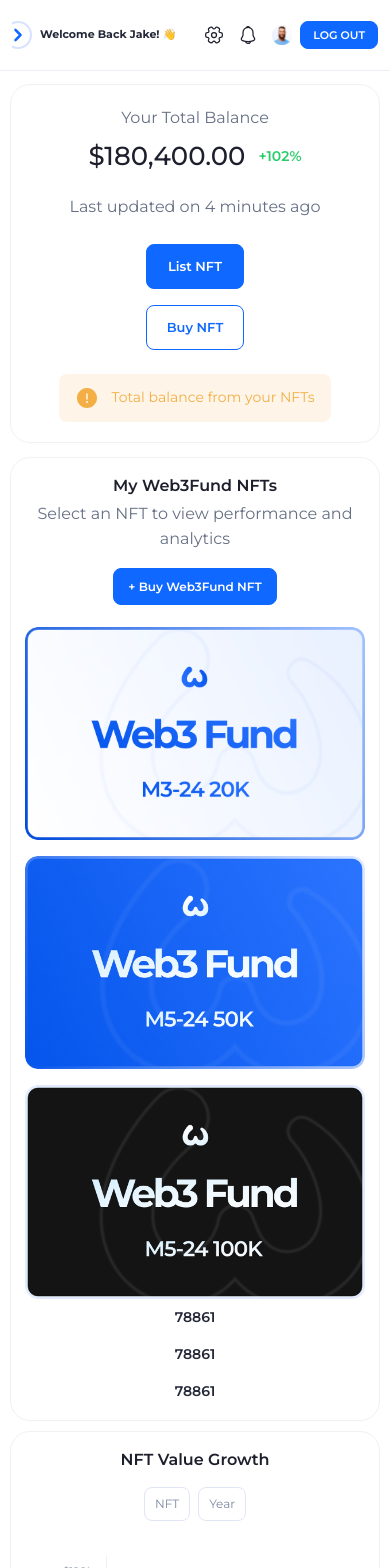
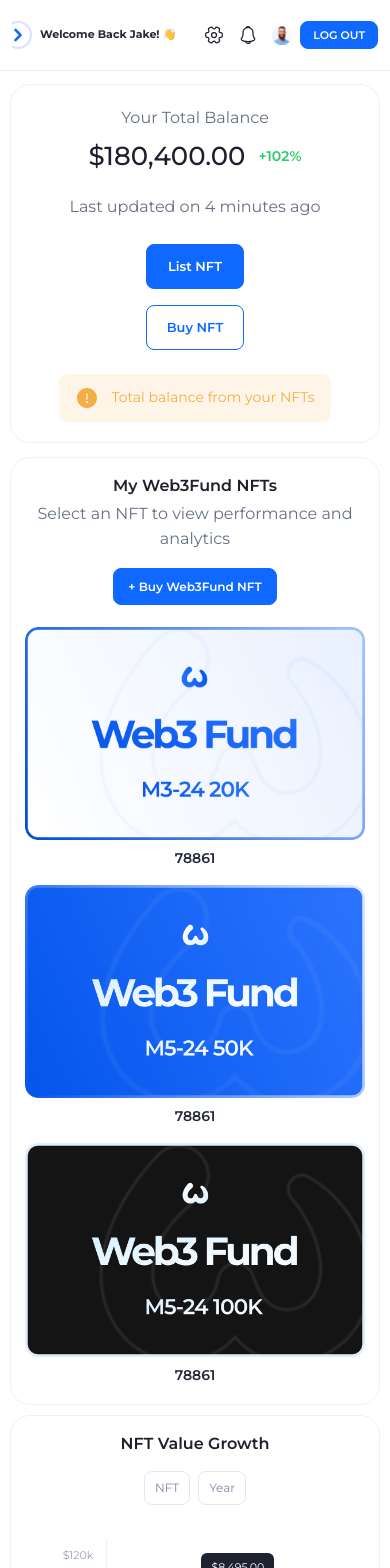
Before and after one commit to Javariazafar293/my-react-app, a React (Vite) app: page / in a window 390 px wide. Shown: the top 1568 px of the page. Built offline with nearby package versions, Linux system fonts and the light colour scheme.

Commit message:
first commit

```diff
--- a/src/Components/OverviewSection.jsx
+++ b/src/Components/OverviewSection.jsx
@@ -73,15 +73,18 @@ function OverviewSection() {
   </div>
 
   <div className="nft-grid">
-    <img src="/Images/Drawer/Web3Fund S1-20K.png" alt="NFT 1" className="nft-image" />
-    <img src="/Images/Drawer/Cards-1.png" alt="NFT 2" className="nft-image" />
-    <img src="/Images/Drawer/Cards.png" alt="NFT 3" className="nft-image" />
-  </div>
-
-  <div className="supply">
-    <p>78861</p>
-    <p>78861</p>
-    <p>78861</p>
+    <div className="nft-item">
+      <img src="/Images/Drawer/Web3Fund S1-20K.png" alt="NFT 1" className="nft-image" />
+      <p className="supply-text">78861</p>
+    </div>
+    <div className="nft-item">
+      <img src="/Images/Drawer/Cards-1.png" alt="NFT 2" className="nft-image" />
+      <p className="supply-text">78861</p>
+    </div>
+    <div className="nft-item">
+      <img src="/Images/Drawer/Cards.png" alt="NFT 3" className="nft-image" />
+      <p className="supply-text">78861</p>
+    </div>
   </div>
 </article>
     </section>
--- a/src/Components/dashboard.css
+++ b/src/Components/dashboard.css
@@ -527,16 +527,15 @@
   color: #2b74ff;
 }
 
-.supply {
-  display: grid;
-  grid-template-columns: repeat(3, 1fr);
-  gap: 16px;
-  margin-top: 8px;
+.nft-item {
+  display: flex;
+  flex-direction: column;
+  align-items: center;
+  gap: 8px;
   text-align: center;
-  align-items: center;
 }
 
-.supply p {
+.supply-text {
   font-size: 14px;
   font-weight: 600;
   color: #242838;
@@ -906,11 +905,11 @@
   .analytics-grid {
     grid-template-columns: 1fr;
   }
+}
+
+@media (max-width: 699px) {
   .nft-grid {
-    grid-template-columns: repeat(2, 1fr);
-  }
-  .supply {
-    grid-template-columns: repeat(2, 1fr);
+    grid-template-columns: 1fr;
   }
 }
 
@@ -937,9 +936,6 @@
   }
 
   .analytics-footer {
-    grid-template-columns: 1fr;
-  }
-  .supply {
     grid-template-columns: 1fr;
   }
 }
@@ -1024,10 +1020,6 @@
     grid-template-columns: 1fr;
   }
 
-  .supply {
-    grid-template-columns: 1fr;
-  }
-
   /* Hide text labels in toolbar, keep icons only */
   .table-tool-btn .btn-label {
     display: none;
@@ -1069,9 +1061,6 @@
   .table-tools {
     justify-content: center;
   }
-  .supply {
-    justify-content: center;
-  }
   .analytics-card-head {
     align-items: center;
     text-align: center;
```
